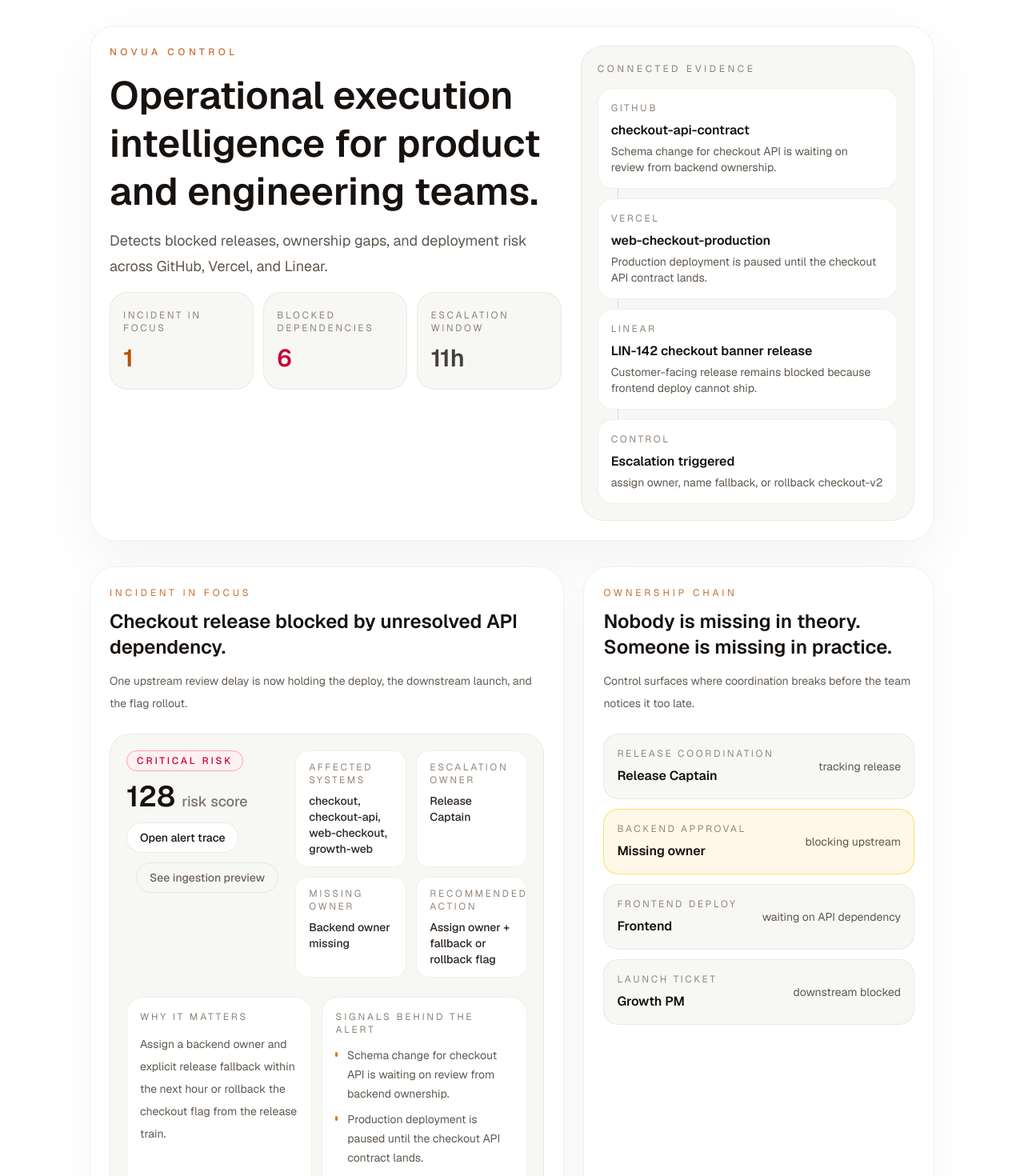
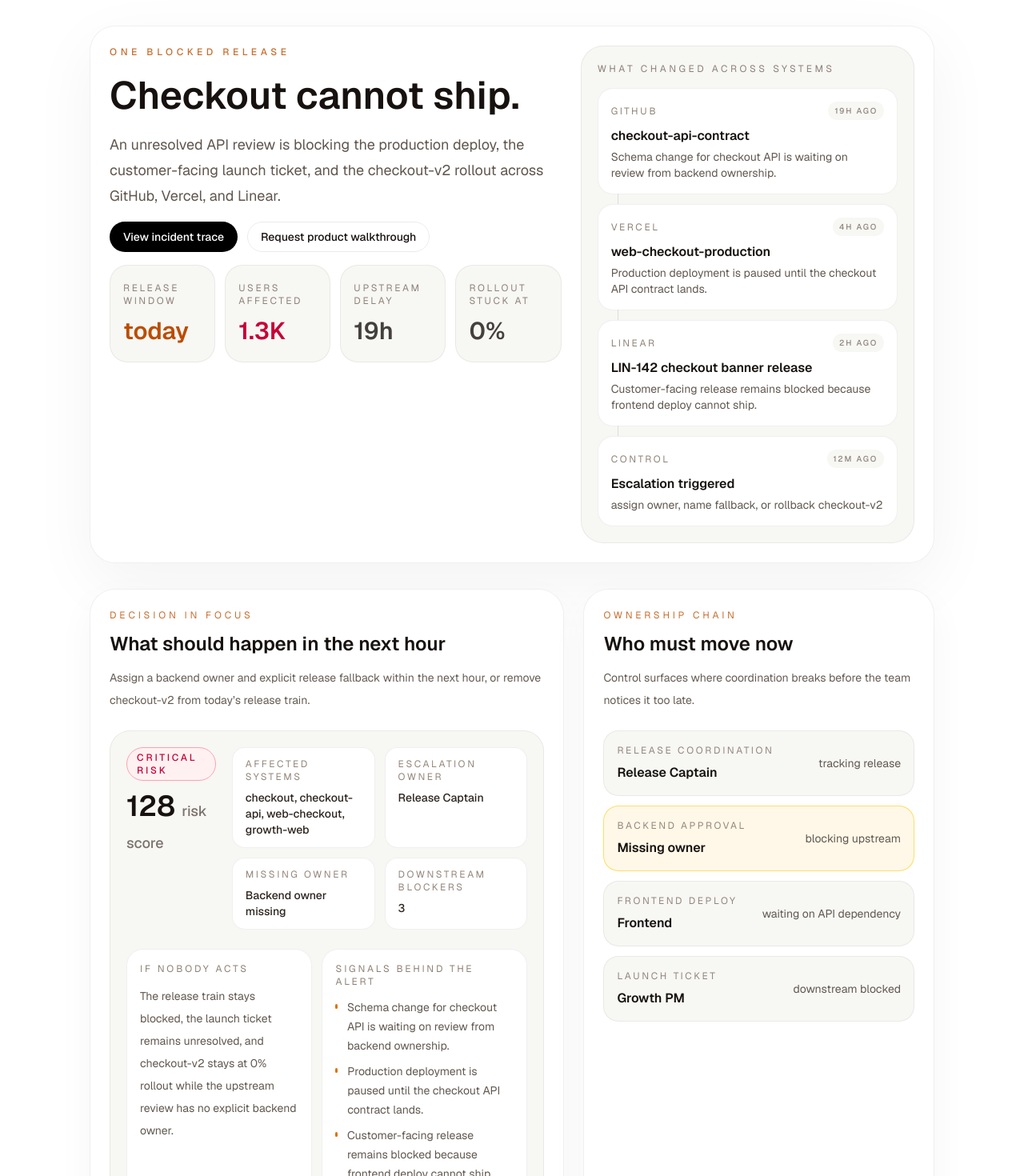
Before and after one commit to iveteamorim/novua-control, a Next.js app: page / in a window 1280 px wide. Shown: the top 1470 px of the page at 80% size. Built offline with nearby package versions, Linux system fonts and the light colour scheme.

Commit message:
feat: sharpen blocked-release sales narrative

```diff
--- a/src/app/page.tsx
+++ b/src/app/page.tsx
@@ -50,6 +50,12 @@ export default async function Home() {
   )
     .filter(Boolean)
     .join(", ");
+  const releaseWindow = getStringMetadata(releaseTrain, "releaseWindow") ?? "today";
+  const impactedUsers = getNumberMetadata(blockedDeploy, "impactedUsers");
+  const openHours = getNumberMetadata(blockedPr, "openHours");
+  const rolloutPercentage = getNumberMetadata(blockedFlag, "rolloutPercentage");
+  const downstreamBlockers = [blockedDeploy, blockedTicket, blockedFlag].filter(Boolean)
+    .length;
 
   const timeline = [
     {
@@ -112,30 +118,51 @@ export default async function Home() {
         <header className="grid gap-6 rounded-[2rem] border border-black/6 bg-white p-6 shadow-[0_24px_80px_rgba(17,24,39,0.05)] lg:grid-cols-[1.15fr_0.85fr]">
           <div className="space-y-4">
             <p className="text-xs font-medium uppercase tracking-[0.38em] text-amber-700/82">
-              Novua Control
+              One blocked release
             </p>
             <h1 className="max-w-4xl text-4xl font-semibold leading-tight text-[#17120f] sm:text-5xl">
-              Operational execution intelligence for product and engineering teams.
+              Checkout cannot ship.
             </h1>
             <p className="max-w-3xl text-base leading-8 text-[#5f564e] sm:text-lg">
-              Detects blocked releases, ownership gaps, and deployment risk across
+              An unresolved API review is blocking the production deploy, the
+              customer-facing launch ticket, and the checkout-v2 rollout across
               GitHub, Vercel, and Linear.
             </p>
 
-            <div className="grid gap-3 sm:grid-cols-3">
+            <div className="flex flex-wrap gap-3">
+              <Link
+                href={`/alerts/${topAlert.id}`}
+                className="inline-flex rounded-full border border-black/8 bg-black px-4 py-2 text-sm font-medium text-white transition hover:border-black hover:bg-[#17120f]"
+              >
+                View incident trace
+              </Link>
+              <Link
+                href="mailto:iveteamorim@gmail.com?subject=Novua%20Control%20walkthrough"
+                className="inline-flex rounded-full border border-black/8 px-4 py-2 text-sm font-medium text-[#17120f] transition hover:border-black/15 hover:bg-[#f7f7f4]"
+              >
+                Request product walkthrough
+              </Link>
+            </div>
+
+            <div className="grid gap-3 sm:grid-cols-2 xl:grid-cols-4">
               <MetricCard
-                label="Incident in focus"
-                value="1"
+                label="Release window"
+                value={releaseWindow}
                 accent="text-amber-700"
               />
               <MetricCard
-                label="Blocked dependencies"
-                value={String(snapshot.blockedArtifacts.length)}
+                label="Users affected"
+                value={impactedUsers ? formatCompactNumber(impactedUsers) : "1.2k"}
                 accent="text-rose-700"
               />
               <MetricCard
-                label="Escalation window"
-                value={`${snapshot.meanDecisionDelayHours}h`}
+                label="Upstream delay"
+                value={`${openHours ?? snapshot.meanDecisionDelayHours}h`}
+                accent="text-stone-700"
+              />
+              <MetricCard
+                label="Rollout stuck at"
+                value={`${rolloutPercentage ?? 0}%`}
                 accent="text-stone-700"
               />
             </div>
@@ -143,7 +170,7 @@ export default async function Home() {
 
           <div className="rounded-[1.75rem] border border-black/6 bg-[#f7f7f4] p-5">
             <p className="text-xs uppercase tracking-[0.3em] text-[#8d8176]">
-              Connected evidence
+              What changed across systems
             </p>
             <div className="mt-4 space-y-3">
               <SignalStep
@@ -153,6 +180,7 @@ export default async function Home() {
                   githubEvidence?.summary ??
                   "checkout-api-contract has no backend owner"
                 }
+                meta={githubEvidence?.updatedAt ?? "19h ago"}
               />
               <SignalStep
                 source="Vercel"
@@ -161,6 +189,7 @@ export default async function Home() {
                   vercelEvidence?.summary ??
                   "web-checkout-production cannot ship"
                 }
+                meta={vercelEvidence?.updatedAt ?? "4h ago"}
               />
               <SignalStep
                 source="Linear"
@@ -169,11 +198,13 @@ export default async function Home() {
                   linearEvidence?.summary ??
                   "launch work stays blocked downstream"
                 }
+                meta={linearEvidence?.updatedAt ?? "2h ago"}
               />
               <SignalStep
                 source="Control"
                 title="Escalation triggered"
                 detail="assign owner, name fallback, or rollback checkout-v2"
+                meta="12m ago"
                 terminal
               />
             </div>
@@ -183,9 +214,9 @@ export default async function Home() {
         <section className="grid gap-6 lg:grid-cols-[1.15fr_0.85fr]">
           <div className="rounded-[2rem] border border-black/6 bg-white p-6 shadow-[0_16px_48px_rgba(17,24,39,0.04)]">
             <SectionHeader
-              eyebrow="Incident in focus"
-              title="Checkout release blocked by unresolved API dependency."
-              description="One upstream review delay is now holding the deploy, the downstream launch, and the flag rollout."
+              eyebrow="Decision in focus"
+              title="What should happen in the next hour"
+              description={topAlert.recommendedAction}
             />
 
             <div className="mt-6 rounded-[1.6rem] border border-black/6 bg-[#f7f7f4] p-5">
@@ -202,18 +233,6 @@ export default async function Home() {
                       risk score
                     </span>
                   </h2>
-                  <Link
-                    href={`/alerts/${topAlert.id}`}
-                    className="inline-flex rounded-full border border-black/8 bg-white px-4 py-2 text-sm font-medium text-[#17120f] transition hover:border-black/15 hover:bg-black hover:text-white"
-                  >
-                    Open alert trace
-                  </Link>
-                  <Link
-                    href="/ingestion-preview"
-                    className="ml-3 inline-flex rounded-full border border-black/8 px-4 py-2 text-sm font-medium text-[#6f645b] transition hover:border-black/15 hover:bg-[#f7f7f4] hover:text-[#17120f]"
-                  >
-                    See ingestion preview
-                  </Link>
                 </div>
 
                 <div className="grid w-full gap-3 sm:grid-cols-2 lg:max-w-md">
@@ -221,8 +240,8 @@ export default async function Home() {
                   <CaseFact label="Escalation owner" value={topAlert.owner ?? "Unassigned"} />
                   <CaseFact label="Missing owner" value={blockedPr?.owner ?? "Backend owner missing"} />
                   <CaseFact
-                    label="Recommended action"
-                    value="Assign owner + fallback or rollback flag"
+                    label="Downstream blockers"
+                    value={`${downstreamBlockers}`}
                   />
                 </div>
               </div>
@@ -230,10 +249,12 @@ export default async function Home() {
               <div className="mt-6 grid gap-3 lg:grid-cols-[0.95fr_1.05fr]">
                 <div className="rounded-[1.3rem] border border-black/6 bg-white p-4">
                   <p className="text-xs uppercase tracking-[0.24em] text-[#8d8176]">
-                    Why it matters
+                    If nobody acts
                   </p>
                   <p className="mt-3 text-sm leading-7 text-[#615850]">
-                    {topAlert.recommendedAction}
+                    The release train stays blocked, the launch ticket remains
+                    unresolved, and checkout-v2 stays at {rolloutPercentage ?? 0}% rollout
+                    while the upstream review has no explicit backend owner.
                   </p>
                 </div>
 
@@ -257,7 +278,7 @@ export default async function Home() {
           <div className="rounded-[2rem] border border-black/6 bg-white p-6 shadow-[0_16px_48px_rgba(17,24,39,0.04)]">
             <SectionHeader
               eyebrow="Ownership chain"
-              title="Nobody is missing in theory. Someone is missing in practice."
+              title="Who must move now"
               description="Control surfaces where coordination breaks before the team notices it too late."
             />
 
@@ -353,9 +374,9 @@ export default async function Home() {
 
         <section className="rounded-[2rem] border border-black/6 bg-white p-6 shadow-[0_16px_48px_rgba(17,24,39,0.04)]">
           <SectionHeader
-            eyebrow="Execution evidence"
+            eyebrow="How the system knows"
             title="The incident stays simple. The evidence does not."
-            description="The landing leads with one operational decision. The evidence underneath shows which systems support that call."
+            description="One operational decision sits on top of review state, deploy state, ownership gaps, and downstream delivery signals."
           />
 
           <div className="mt-4 flex justify-start">
@@ -491,11 +512,13 @@ function SignalStep({
   source,
   title,
   detail,
+  meta,
   terminal = false,
 }: {
   source: string;
   title: string;
   detail: string;
+  meta?: string;
   terminal?: boolean;
 }) {
   return (
@@ -503,7 +526,14 @@ function SignalStep({
       {!terminal ? (
         <span className="absolute left-6 top-full h-4 w-px bg-black/10" />
       ) : null}
-      <p className="text-xs uppercase tracking-[0.22em] text-[#8f8378]">{source}</p>
+      <div className="flex items-center justify-between gap-3">
+        <p className="text-xs uppercase tracking-[0.22em] text-[#8f8378]">{source}</p>
+        {meta ? (
+          <span className="rounded-full bg-[#f7f7f4] px-2 py-1 text-[10px] font-medium uppercase tracking-[0.18em] text-[#8f8378]">
+            {meta}
+          </span>
+        ) : null}
+      </div>
       <h3 className="mt-2 text-base font-semibold text-[#17120f]">{title}</h3>
       <p className="mt-1 text-sm text-[#615850]">{detail}</p>
     </div>
@@ -517,6 +547,31 @@ function CaseFact({ label, value }: { label: string; value: string }) {
       <p className="mt-2 text-sm font-medium text-[#2c241f]">{value}</p>
     </div>
   );
+}
+
+function getStringMetadata(
+  artifact: ControlArtifact | null | undefined,
+  key: string,
+) {
+  const value = artifact?.metadata?.[key];
+
+  return typeof value === "string" ? value : null;
+}
+
+function getNumberMetadata(
+  artifact: ControlArtifact | null | undefined,
+  key: string,
+) {
+  const value = artifact?.metadata?.[key];
+
+  return typeof value === "number" ? value : null;
+}
+
+function formatCompactNumber(value: number) {
+  return new Intl.NumberFormat("en", {
+    notation: "compact",
+    maximumFractionDigits: 1,
+  }).format(value);
 }
 
 function OwnerRow({
--- a/src/lib/control/fixtures.ts
+++ b/src/lib/control/fixtures.ts
@@ -284,11 +284,11 @@ export const controlDataset: ControlDataset = {
   alertSeeds: [
     {
       id: "alert-checkout-release",
-      title: "Release risk increasing",
+      title: "Checkout release blocked",
       summary:
-        "Frontend deployment is blocked by an unresolved API dependency and customer-facing launch ticket.",
+        "API review has no clear owner, the production deploy is blocked, and customer-facing launch work cannot ship.",
       recommendedAction:
-        "Assign a backend owner and explicit release fallback within the next hour or rollback the checkout flag from the release train.",
+        "Assign a backend owner and explicit release fallback within the next hour, or remove checkout-v2 from today’s release train.",
       owner: "Release Captain",
       artifactIds: [
         "service-checkout",
```
